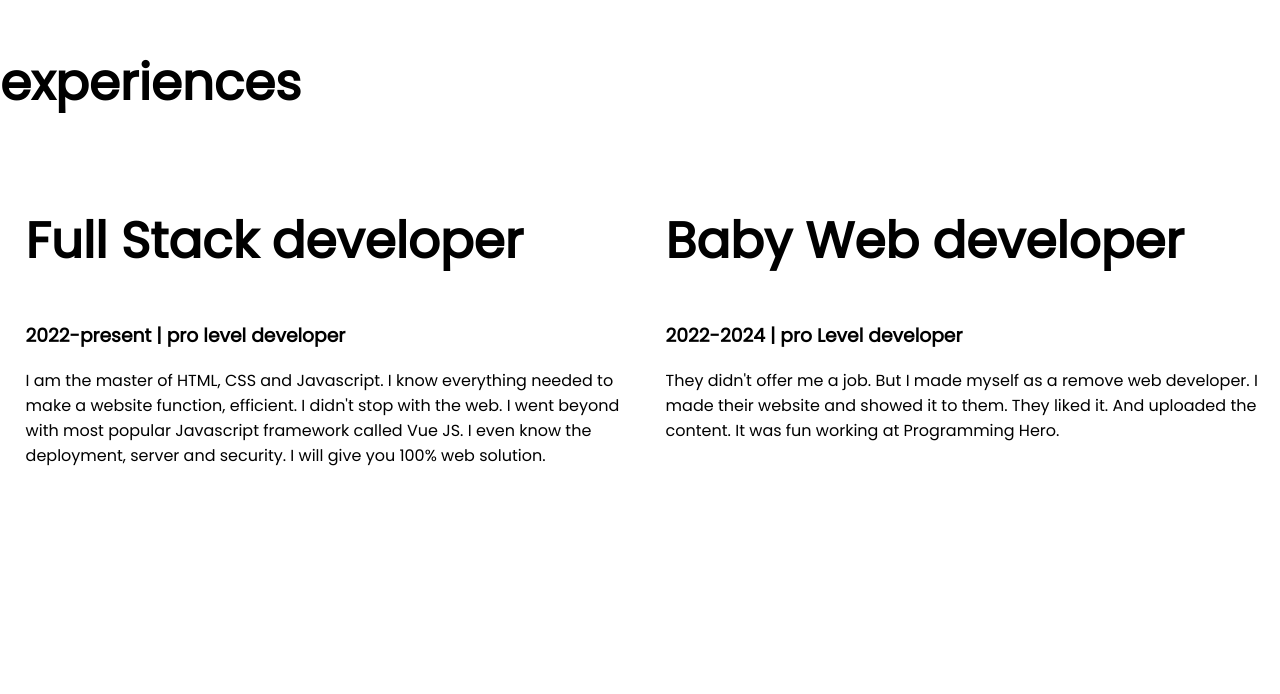
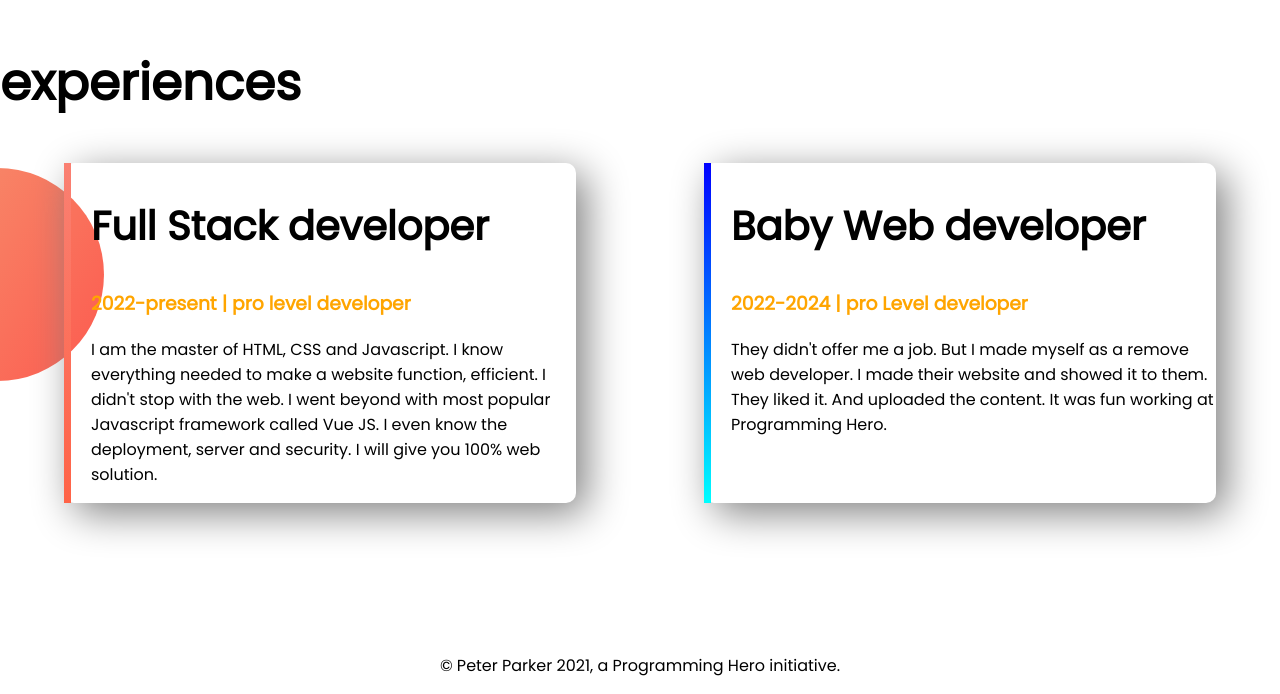
Before and after one commit to Imran-ullah/developer-portfolio-2, a plain HTML site: page index.html in a window 1280 px wide. Shown: the part 1228-1922 px from the top of the page. Before the commit the page ends 1862 px from the top, so only its background shows below. Drawn offline with Linux system fonts and the light colour scheme.

Commit message:
full site

```diff
--- a/index.html
+++ b/index.html
@@ -44,17 +44,17 @@
     <section class="experience-area">
         <h1>experiences</h1>
         <div class="flexible-container">
-            <div class="half-width">
-                <h1>Full Stack developer</h1>
-                <h3>2022-present | pro level developer</h3>
+            <div id="full-stack-exp" class="experiences-item">
+                <h2>Full Stack developer</h2>
+                <h3 class="orange-color">2022-present | pro level developer</h3>
                 <p>I am the master of HTML, CSS and Javascript. I know everything needed to make a website function,
                     efficient. I didn't stop with the web. I went beyond with most popular Javascript framework called
                     Vue
                     JS. I even know the deployment, server and security. I will give you 100% web solution.</p>
             </div>
-            <div class="half-width">
-                <h1>Baby Web developer</h1>
-                <h3>2022-2024 | pro Level developer</h3>
+            <div id="web-dev-exp" class="experiences-item">
+                <h2>Baby Web developer</h2>
+                <h3 class="orange-color">2022-2024 | pro Level developer</h3>
                 <p>They didn't offer me a job. But I made myself as a remove web developer. I made their website and
                     showed
                     it to them. They liked it. And uploaded the content. It was fun working at Programming Hero.</p>
@@ -62,6 +62,9 @@
         </div>
 
     </section>
+    <footer>
+        <p>© Peter Parker 2021, a Programming Hero initiative.</p>
+    </footer>
 </body>
 
 </html>
--- a/style.css
+++ b/style.css
@@ -4,6 +4,9 @@
 }
 h1{
     font-size: 50px;
+}
+h2{
+    font-size: 40px;
 }
 .orange-color{
     color: orange;
@@ -36,3 +39,30 @@
     background-repeat: no-repeat;
     background-position: right;
 }
+.experience-area{
+    background-image: url(images/exp-bg.png);
+    background-repeat: no-repeat;
+    background-position: left;
+}
+.experiences-item{
+    width: 40%;
+    margin-left: 5%;
+    margin-right: 5%;
+    padding-left: 20px;
+    border-radius: 10px;
+    box-shadow: 10px 10px 40px gray;
+}
+#web-dev-exp{
+    border-left: 7px solid;
+    border-image: linear-gradient(blue, cyan);
+    border-image-slice: 1;
+}
+#full-stack-exp{
+    border-left: 7px solid;
+    border-image: linear-gradient(salmon, tomato);
+    border-image-slice: 1;
+
+}
+footer p {
+      text-align: center;
+}
```
